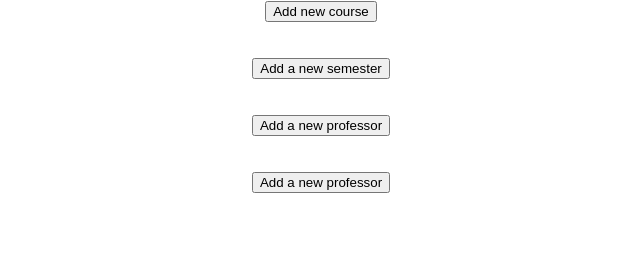
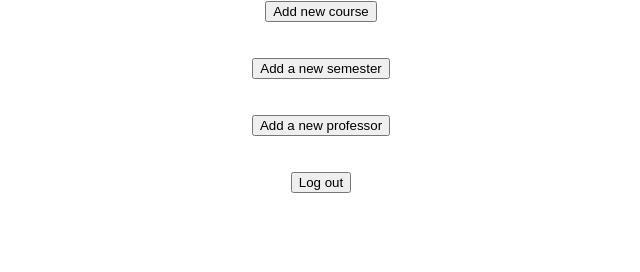
Before and after one commit to bks437/Software-Engineering-Project, a PHP site: page /phpAPP/admin_page.php in a window 1280 px wide. Shown: the part 295-567 px from the top of the page, without its empty margins (319-959 px from the left). Run offline with PHP 8.4, Linux system fonts and the light colour scheme; the visitor is signed in with stand-in values (Sample User, id 1).

Commit message:
fixed the log out for admin page

```diff
--- a/phpAPP/admin_page.php
+++ b/phpAPP/admin_page.php
@@ -57,6 +57,6 @@
 			<br>
 			<br>
 			<br>
-		<button type="button" onclick="window.location.href='../../phpSQL/home.php'">Add a new professor</button>
+		<button type="button" onclick="window.location.href='../../phpSQL/logout.php'">Log out</button>
 	</body>
 </html>
```
